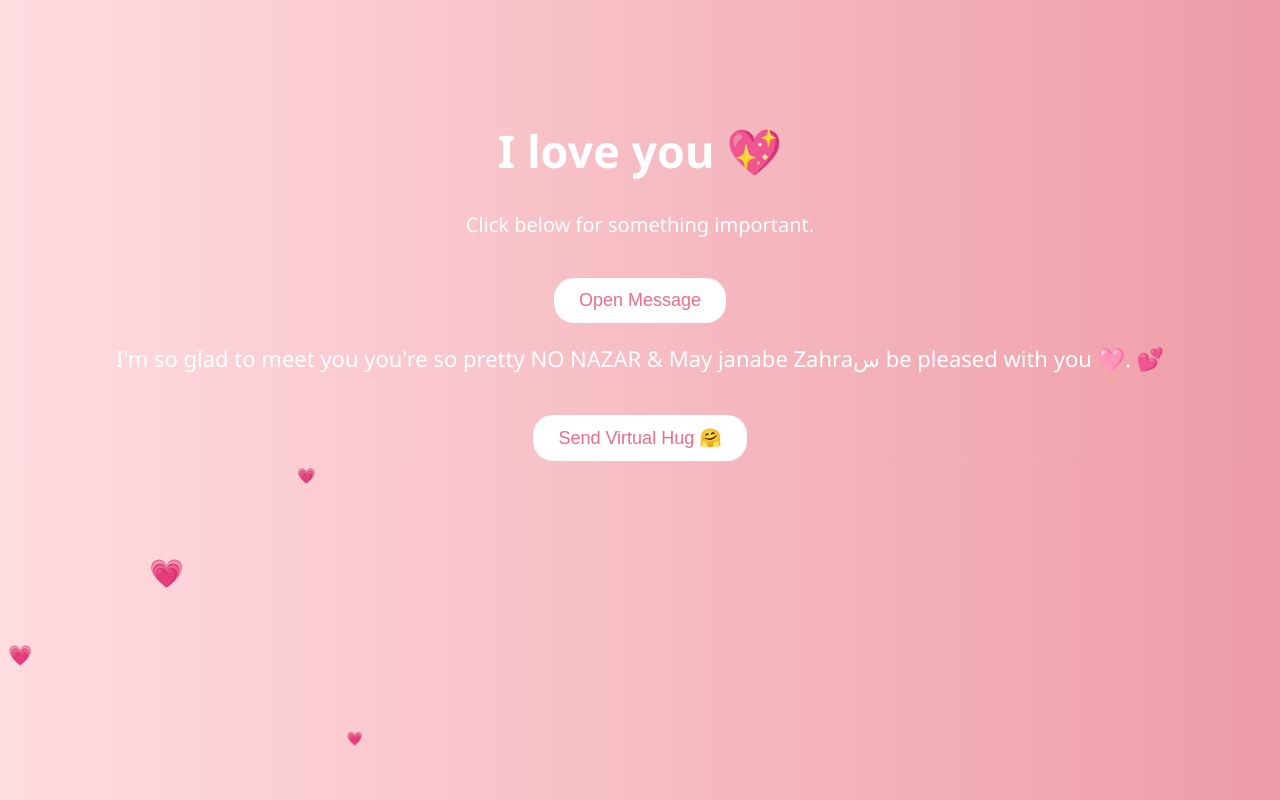
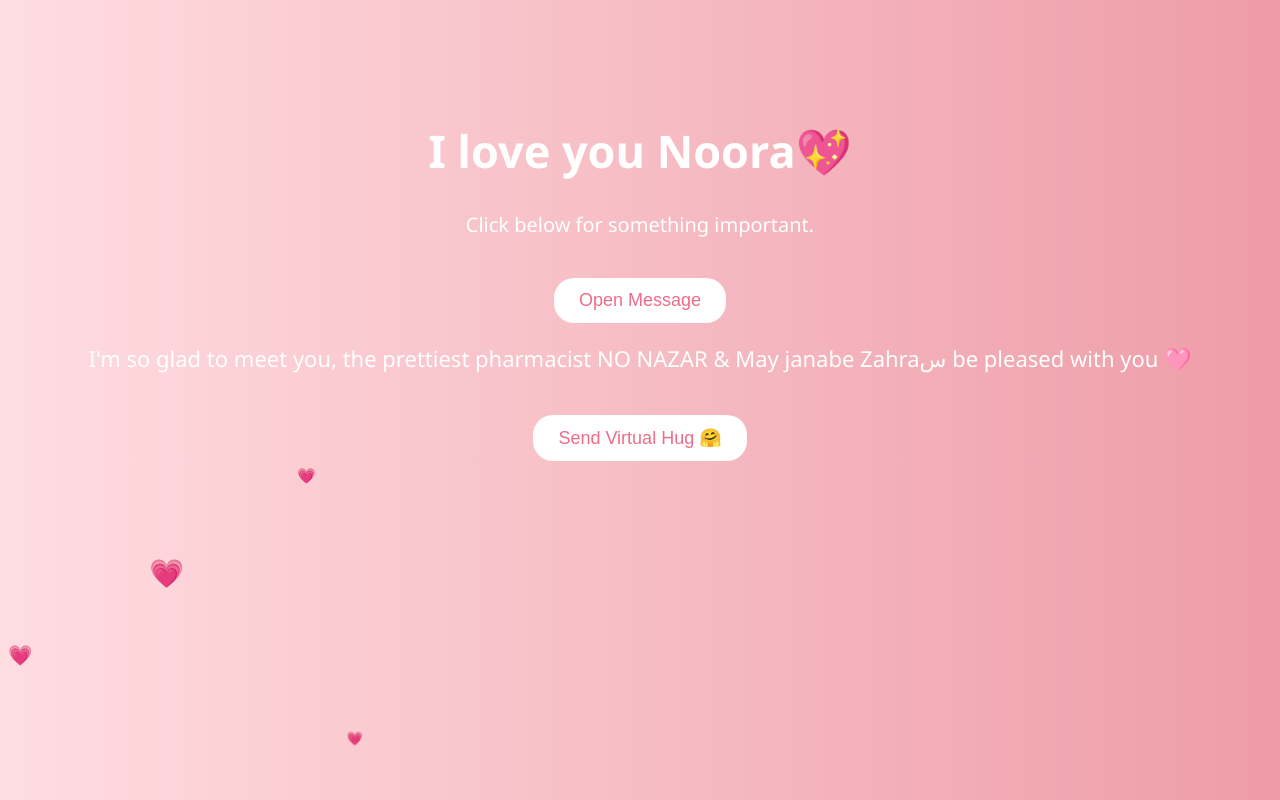
Before and after one commit to Jafri-developer/for-noora, a plain HTML site: page index.html in a window 1280 px wide. Both pictures are taken after a click on the button "Open Message". Shown: the top 800 px of the page. Drawn offline with Linux system fonts and the light colour scheme.

Commit message:
Personalize greeting and hidden message
Updated the greeting and hidden message for personalization.

```diff
--- a/index.html
+++ b/index.html
@@ -59,13 +59,13 @@
 
 <body>
 
-    <h1>I love you 💖</h1>
+    <h1>I love you Noora💖</h1>
     <p>Click below for something important.</p>
 
     <button onclick="reveal()">Open Message</button>
 
     <p id="hiddenMessage">
-        I'm so glad to meet you you're so pretty NO NAZAR & May janabe Zahraس be pleased with you 🩷. 💕
+        I'm so glad to meet you, the prettiest pharmacist NO NAZAR & May janabe Zahraس be pleased with you 🩷
     </p>
 
     <button onclick="hug()">Send Virtual Hug 🤗</button>
```
